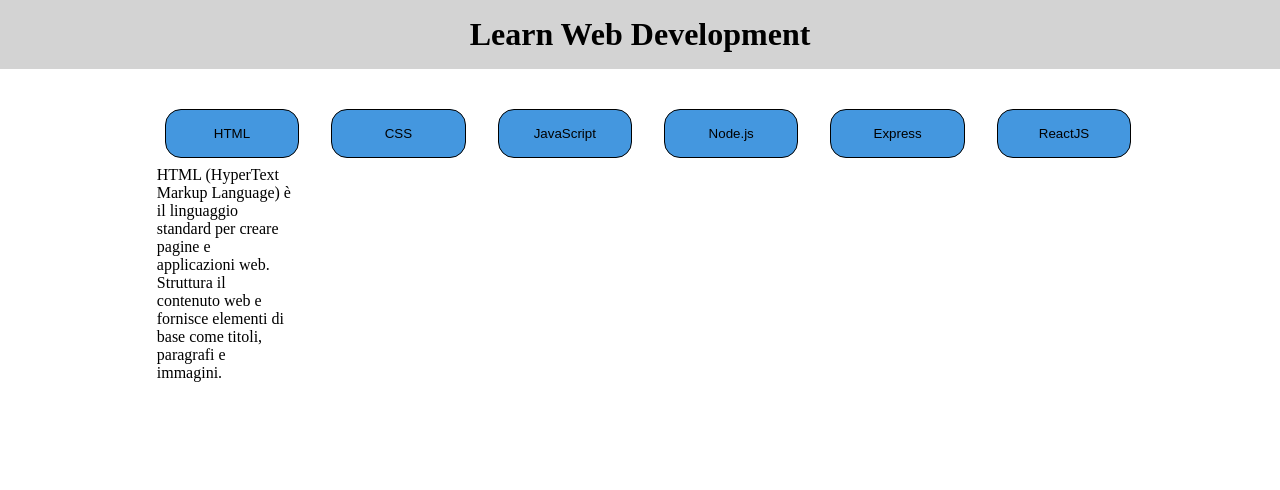
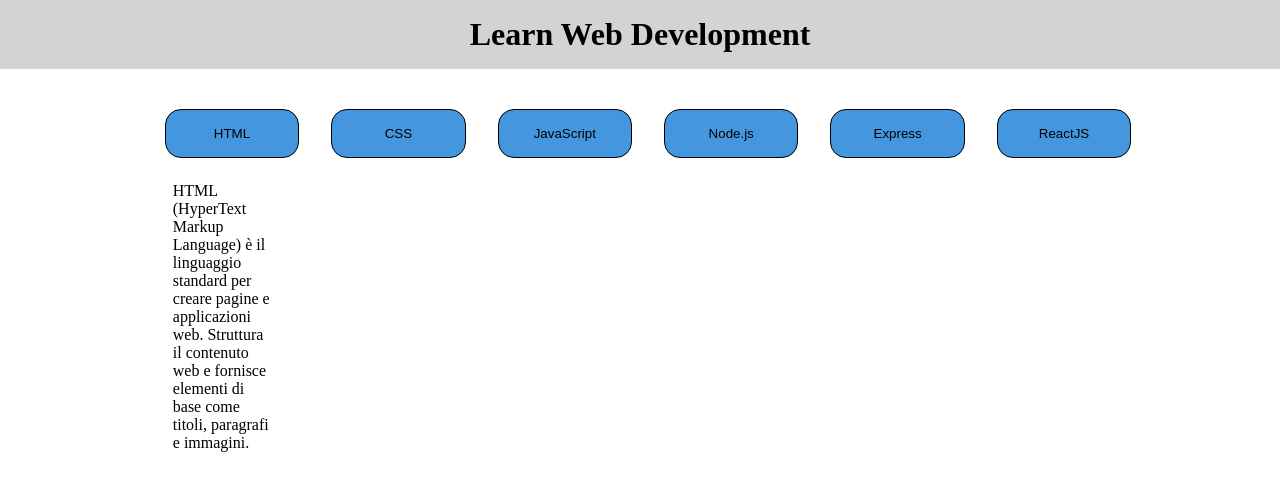
Before and after one commit to Alberto-Monaco/react-use-state, a React (Vite) app: page / in a window 1280 px wide. Shown: the top 490 px of the page. Built offline with nearby package versions, Linux system fonts and the light colour scheme.

Commit message:
fix padding text

```diff
--- a/src/components/AppMain.jsx
+++ b/src/components/AppMain.jsx
@@ -17,9 +17,8 @@
 							<button onClick={handleLanguage} data-index={index}>
 								{languages.title}
 							</button>
-							<div className='content'>
-								<p className={language == index ? 'active' : 'hide'}>{languages.description}</p>
-							</div>
+
+							<p className={language == index ? 'active' : 'hide'}>{languages.description}</p>
 						</div>
 					))}
 				</div>
--- a/src/index.css
+++ b/src/index.css
@@ -54,3 +54,9 @@
     border: 1px solid #000;
     border-radius: 1rem;
 }
+
+p {
+    width: 100%;
+    padding: 1rem;
+    margin: 0;
+}
```
